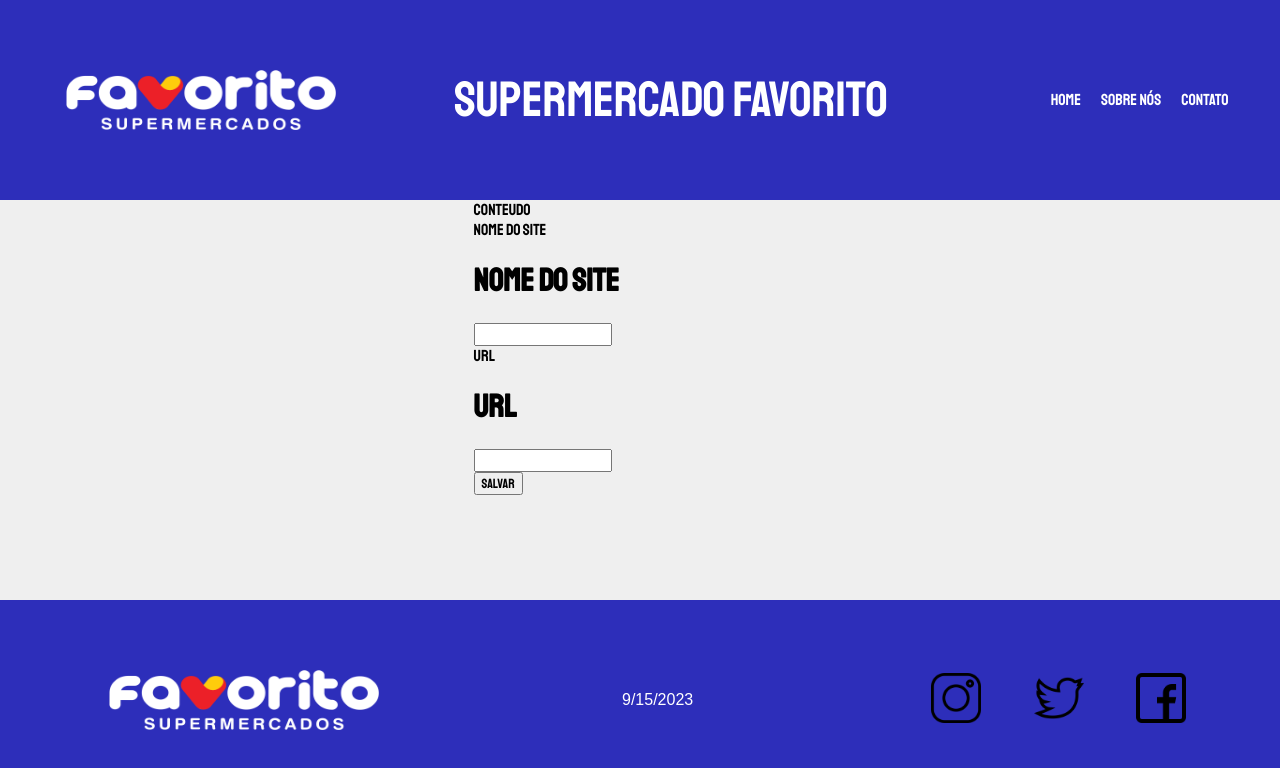
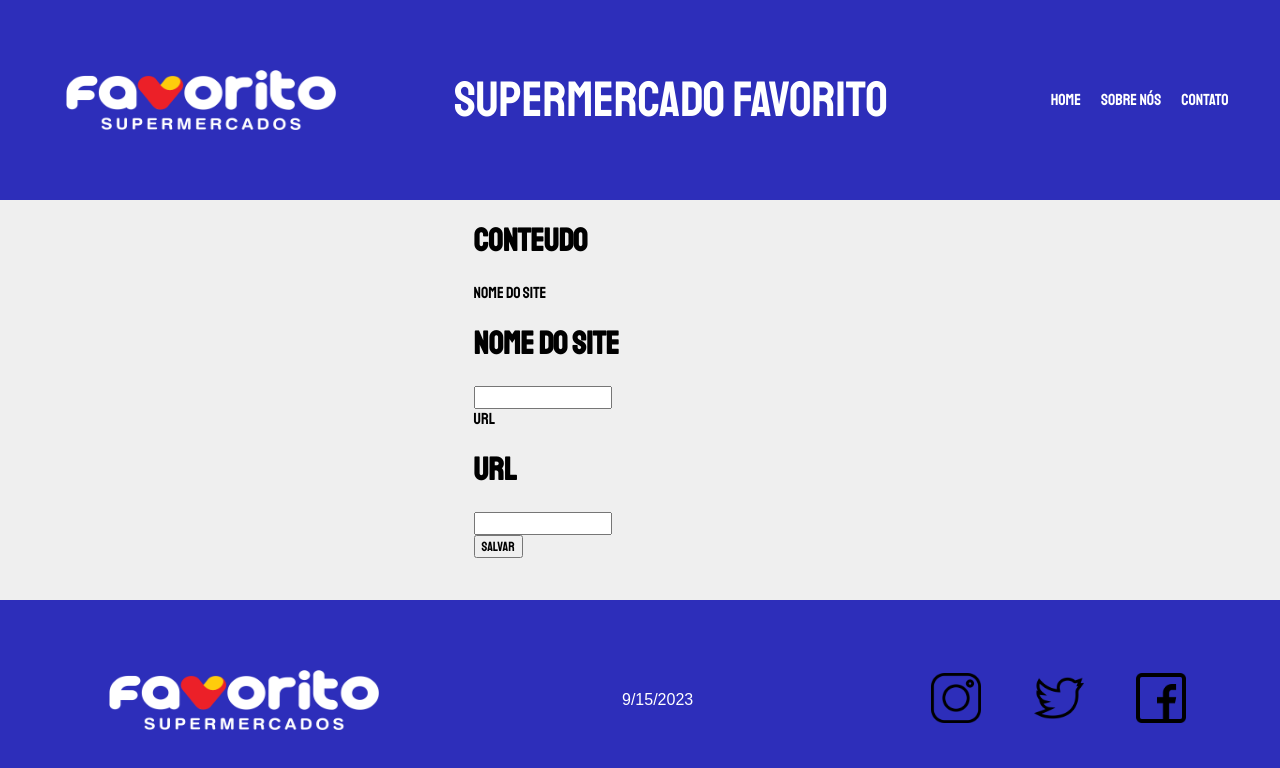
Before and after one commit to gilsonlevi/projeto_favoritos, a React (Create React App) app: page / in a window 1280 px wide. Shown: the top 768 px of the page. Built offline with nearby package versions, Linux system fonts and the light colour scheme.

Commit message:
Renderização da tela

```diff
--- a/src/componentes/Conteudo/index.jsx
+++ b/src/componentes/Conteudo/index.jsx
@@ -6,21 +6,26 @@ import { useState } from 'react'
 export default function Conteudo(props) {
   const [nomeSite, setNomeSite]=useState('Nome do Site')
   const [url, setUrl]=useState('URL')
-
-  let favoritos=[]
+  const [favoritos, setFavoritos] = useState([])
 
   function salvarFavorito(){
+    setFavoritos([...favoritos, {nomeSite, url}])
     console.log('favoritos>>>:', favoritos)
-    console.loh('estados>>>:', {nomeSite, url})
-    favoritos =[...favoritos, {nomeSite, url}]
-    console.log('favoritos 2>>>:', favoritos)
     localStorage.setItem("Favorito", JSON.stringify({nomeSite, url}))
   }
 
 
   return (
-      <div className={styles.area}>
-        Conteudo
+    <div className={styles.area}>
+        <ul>
+        {favoritos[0]!== undefined &&
+          favoritos.map((favorito) => (
+          <li key={favorito.nomeSite}>{favorito.nomeSite}</li>
+        ))}
+        </ul>
+
+
+        <h1>Conteudo</h1>
         <form className={styles.formulario}>
           <label>Nome do site</label>
           <h1>{nomeSite}</h1>
@@ -42,9 +47,9 @@ export default function Conteudo(props) {
             console.log(url)
 
           }}></input><br/>
-          <button onClick={()=>salvarFavorito()}>Salvar</button>
+          <input type="button" value="Salvar"
+          onClick={()=> salvarFavorito()}/>
         </form>
-
       </div>
   )
 }
```
